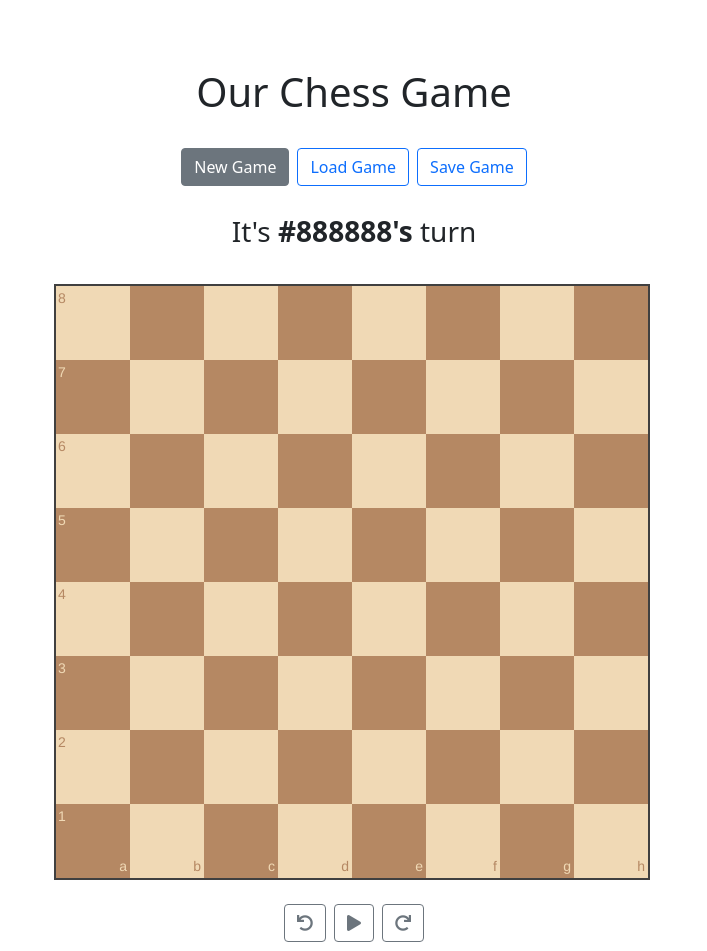
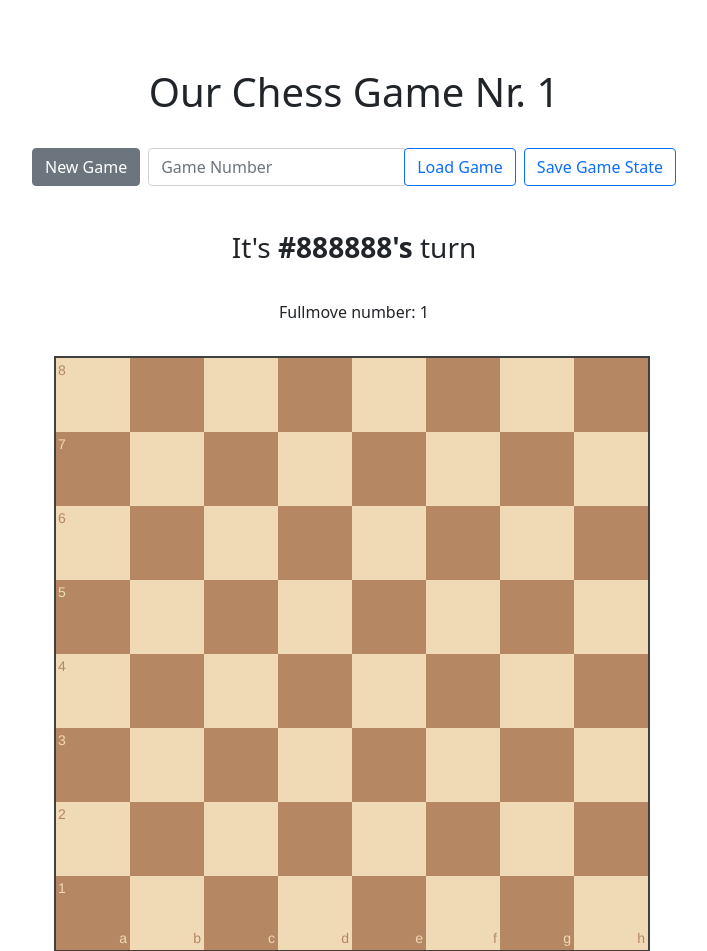
Before and after one commit to mgd-fchs/chess-dp2021, a Flask app: template templates/index.html in a window 1280 px wide. Shown: the top 951 px of the page, without its empty margins (286-993 px from the left). Run offline with Flask 2, Linux system fonts and the light colour scheme; the template is opened without the code that fills it: most values are stand-ins (such as "Sample title", 1, 10 or a date in 2020).

Commit message:
Adding fullmove save functionality

```diff
--- a/templates/index.html
+++ b/templates/index.html
@@ -15,18 +15,22 @@
 </head>
 <body>
 
-<h1 class="mt-5"> Our Chess Game</h1>
+<h1 class="mt-5"> Our Chess Game Nr. {{game_id}}</h1>
 
 <div class="d-flex p-2 bd-highlight gap-2">
     <form action="/new_game" method="post">
         <button class="btn btn-secondary" name="start_new_game" type="submit">New Game</button>
     </form>
-    <!-- TODO disable this button if no game can be loaded -->
     <form action="/load_game" method="post">
-        <button class="btn btn-outline-primary" name="load_game" type="submit">Load Game</button>
+        <div class="input-group mb-3">
+          <input type="text" class="form-control" name="game_number" placeholder="Game Number" aria-label="Game Number" aria-describedby="basic-addon2">
+          <div class="input-group-append">
+            <button class="btn btn-outline-primary" type="button">Load Game</button>
+          </div>
+        </div>
     </form>
     <form action="/save_game" method="post">
-        <button class="btn btn-outline-primary" name="save_game" type="submit">Save Game</button>
+        <button class="btn btn-outline-primary" name="save_game" type="submit">Save Game State</button>
     </form>
 </div>
 <p class="fs-3 text">
@@ -37,6 +41,7 @@
         <h2><span class="win"><strong>{{color}}'s</strong> WINS!</span></h2>
     {% endif %}
 </p>
+<p class="text"> Fullmove number: {{fullmove_number}}</p>
 
 
 <div id="myBoard"></div>
```
Also changed, not shown: controllers/ChessController.py (+10 -15 lines), controllers/Game.py (+7 -1 lines).
